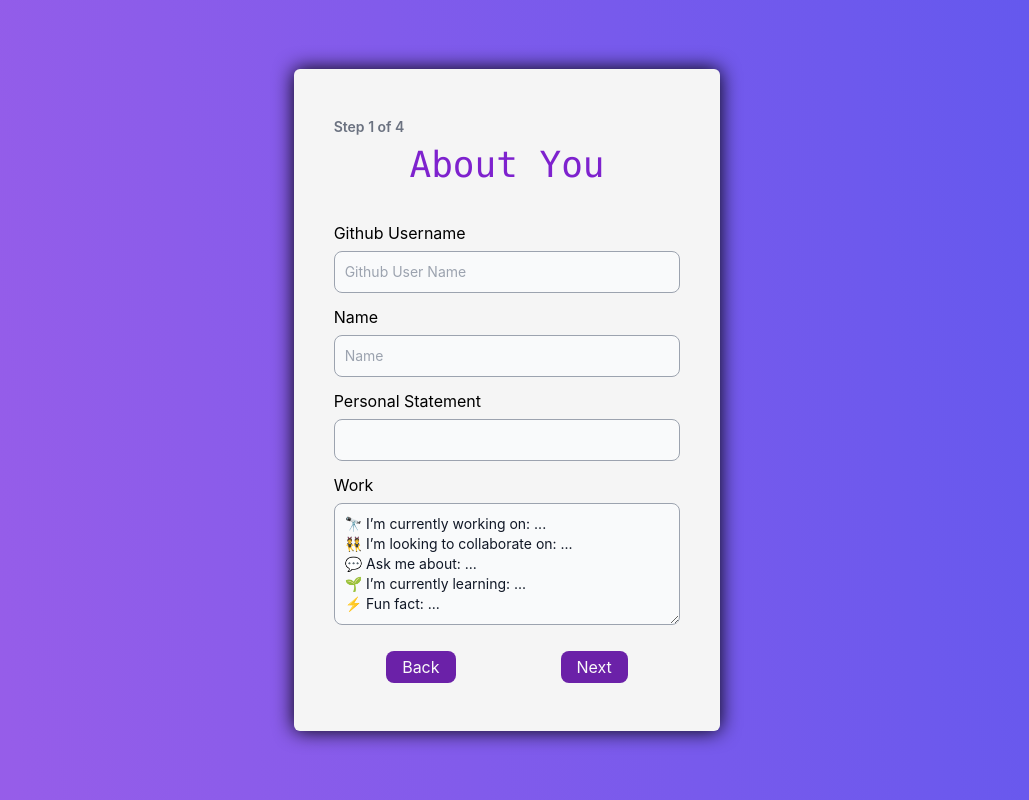
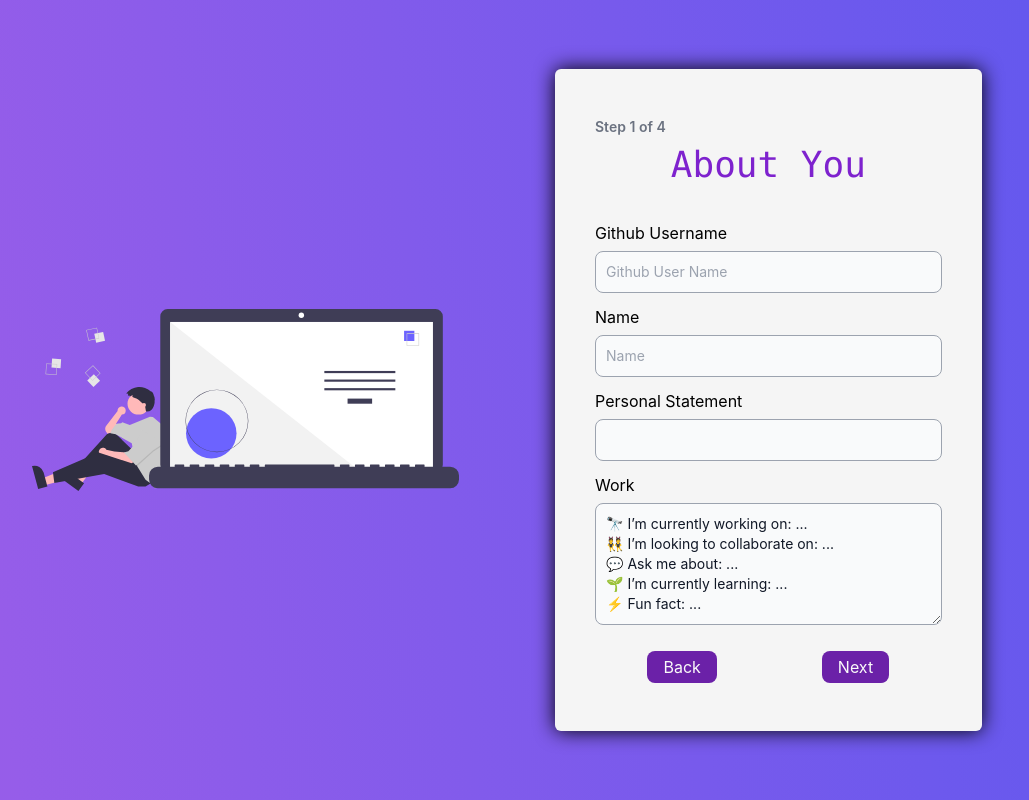
Before and after one commit to RukshanDias/GitHub-ReadMe-Generator, a React (Create React App) app in the folder client/: page / in a window 1280 px wide. Shown: the whole page, without its empty margins (133-1162 px from the left). Built offline with nearby package versions, Linux system fonts and the light colour scheme; the HTML template or start-up script is replaced by a standard one.

Commit message:
add svg to home

```diff
--- a/client/src/Pages/Home.js
+++ b/client/src/Pages/Home.js
@@ -1,9 +1,14 @@
 import React from "react";
 import FormCard from "../components/Form/FormCard";
+import YourSvg from "../assets/coding.svg";
 
 const Home = () => {
     return (
-        <div className="App flex justify-center items-center min-h-screen">
+        <div className="App flex justify-center items-center min-h-screen flex-row">
+            <div className="img-container w-1/3 relative mt-30 mr-24">
+                <div className="backdrop"></div>
+                <img src={YourSvg} alt="Your SVG" className="" />
+            </div>
             <FormCard />
         </div>
     );
```
